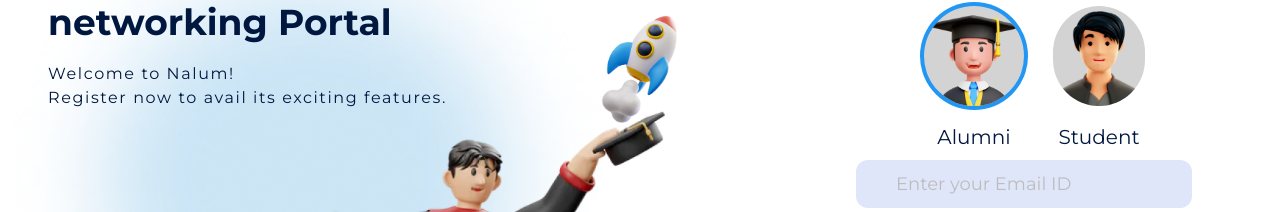
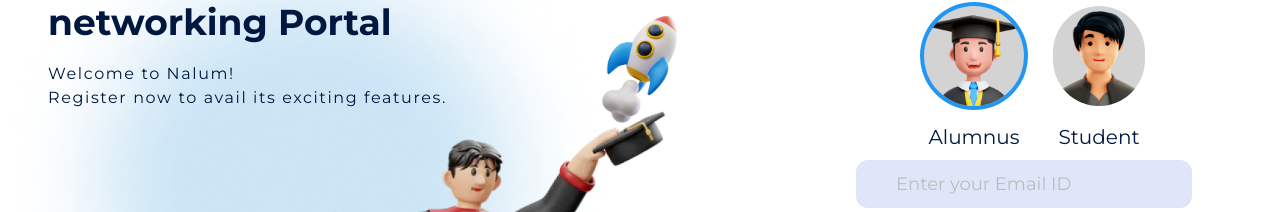
Before and after one commit to info-arnav/nalum, a Next.js app: page /register in a window 1280 px wide. Shown: the part 184-396 px from the top of the page. Built offline with nearby package versions, Linux system fonts and the light colour scheme; no server answers.

Commit message:
recommended by alumi changes

```diff
--- a/src/app/register/page.js
+++ b/src/app/register/page.js
@@ -200,7 +200,7 @@
                         alt="error"
                       ></img>
                     </div>
-                    <p className="content-35">Alumni</p>
+                    <p className="content-35">Alumnus</p>
                   </div>
 
                   <div
```
